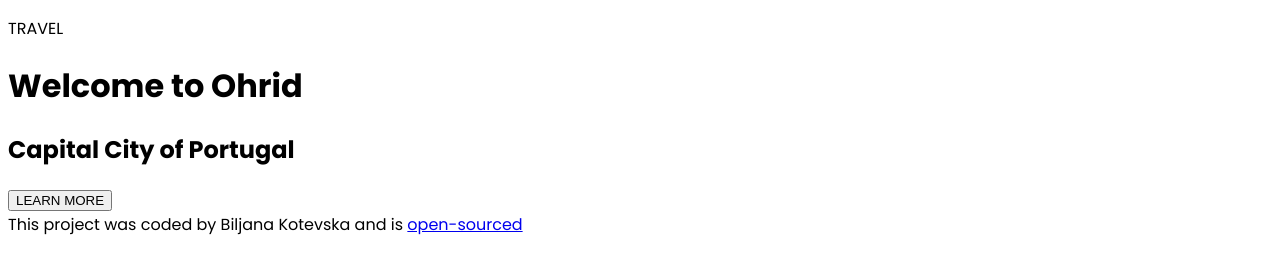
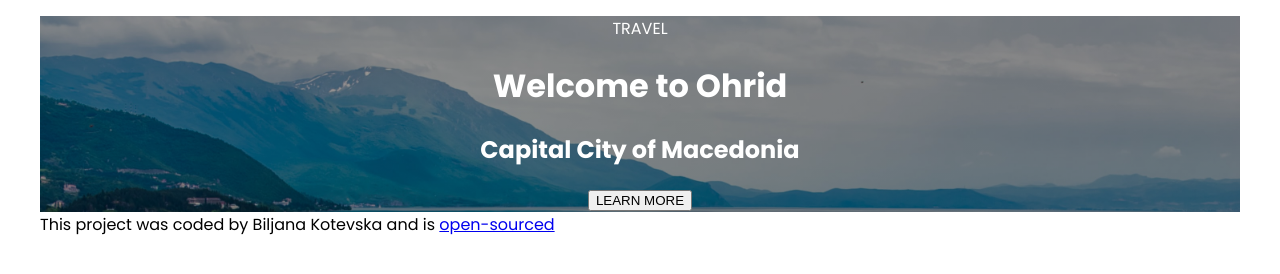
Before and after one commit to BiljanaKotev/ohrid-travel-project, a plain HTML site: page index.html in a window 1280 px wide. Drawn offline with Linux system fonts and the light colour scheme.

Commit message:
added images file

```diff
--- a/index.html
+++ b/index.html
@@ -12,10 +12,11 @@
     <title>Ohrid Travel Project</title>
   </head>
   <body>
+    <div class="container">
       <header>
         <p>TRAVEL</p>
         <h1>Welcome to Ohrid</h1>
-      <h2>Capital City of Portugal</h2>
+        <h2>Capital City of Macedonia</h2>
         <button>LEARN MORE</button>
       </header>
       <footer>
@@ -26,5 +27,6 @@
           >open-sourced</a
         >
       </footer>
+    </div>
   </body>
 </html>
--- a/src/styles.css
+++ b/src/styles.css
@@ -1,3 +1,17 @@
 body {
   font-family: "Poppins", sans-serif;
 }
+
+.container {
+  margin: 0 auto;
+  max-width: 1200px;
+}
+
+header {
+  background-image: linear-gradient(rgba(0, 0, 0, 0.4), rgba(0, 0, 0, 0.4)),
+    url("../images/header-img.jpg");
+  background-repeat: no-repeat;
+  background-size: cover;
+  text-align: center;
+  color: #ffffff;
+}
```
Also changed, not shown: images/header-img.jpg (added), images/old-town.jpg (added). Lines whose indentation alone changed are shown as unchanged.
